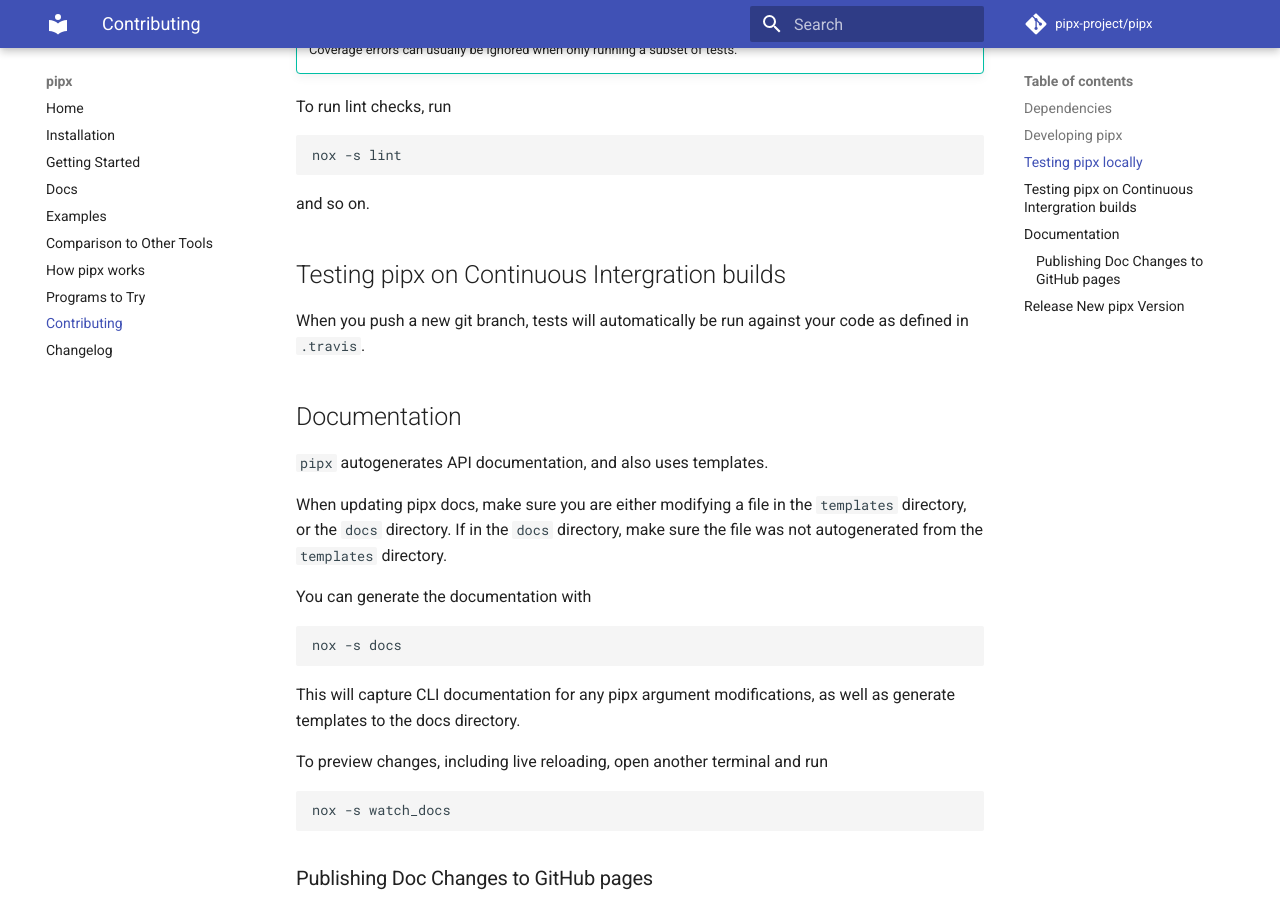
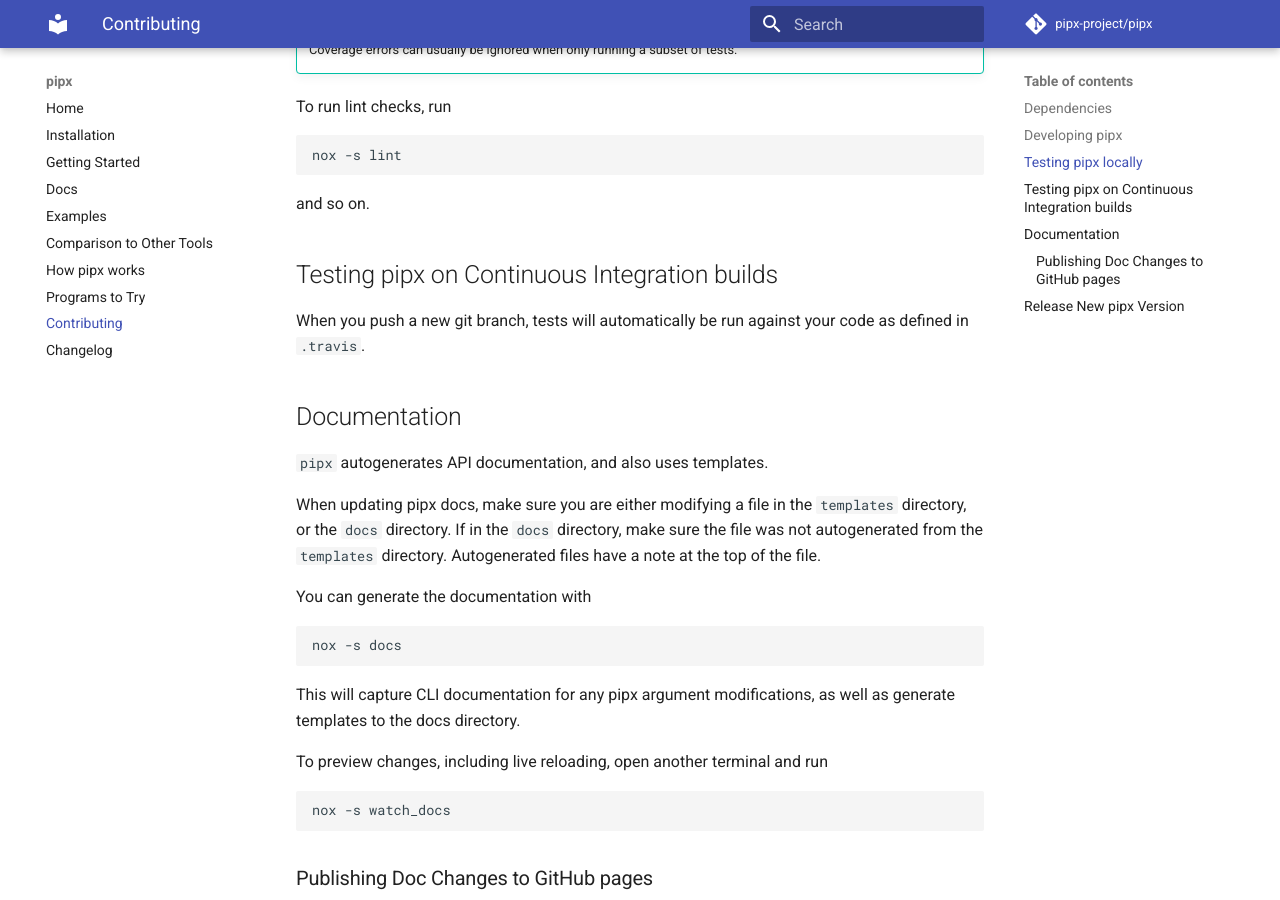
Before and after one commit to pypa/pipx, an MkDocs documentation site: the page built from docs/contributing.md, in a window 1280 px wide and 900 px high, scrolled down 2059 px. Built offline with MkDocs 1.6.1 and Material for MkDocs 9.7.7, drawn with Linux system fonts in a browser that asks for light colours; comment, search, counter and statistics services are not loaded.

Commit message:
minor doc fixes

````diff
--- a/docs/contributing.md
+++ b/docs/contributing.md
@@ -93,14 +93,14 @@
 ```
 and so on.
 
-## Testing pipx on Continuous Intergration builds
+## Testing pipx on Continuous Integration builds
 When you push a new git branch, tests will automatically be run against your code as defined in `.travis`.
 
 ## Documentation
 
 `pipx` autogenerates API documentation, and also uses templates.
 
-When updating pipx docs, make sure you are either modifying a file in the `templates` directory, or the `docs` directory. If in the `docs` directory, make sure the file was not autogenerated from the `templates` directory.
+When updating pipx docs, make sure you are either modifying a file in the `templates` directory, or the `docs` directory. If in the `docs` directory, make sure the file was not autogenerated from the `templates` directory. Autogenerated files have a note at the top of the file.
 
 You can generate the documentation with
 ```
````
Also changed, not shown: README.md (+1 -0 lines), docs/changelog.md (+4 -0 lines), docs/index.md (+1 -0 lines), templates/index.md (+1 -0 lines).
